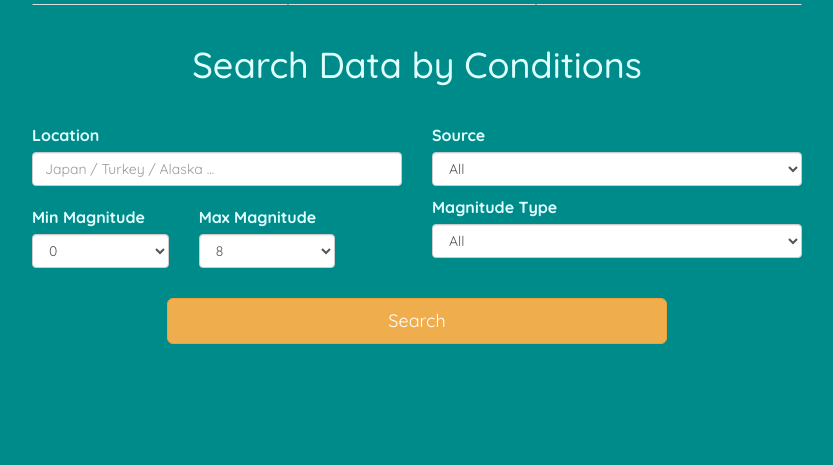
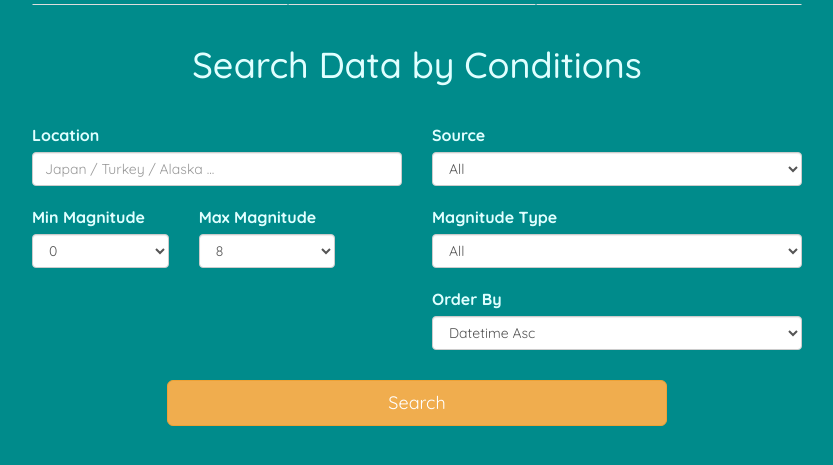
Before and after one commit to azusaw/db-driven-web-app, a Flask app: page /search in a window 1280 px wide. Shown: the part 143-608 px from the top of the page, without its empty margins (223-1056 px from the left). Run offline with Flask 3, Linux system fonts and the light colour scheme; data comes from the database, SQL or seed files in the repository; some libraries are stand-ins or nearby versions.

Commit message:
create order condition for search

```diff
--- a/database.py
+++ b/database.py
@@ -14,8 +14,8 @@ class Database:
         conn.row_factory = sqlite3.Row
         cur = conn.cursor()
 
-        # Create WHERE clause
         if conditions:
+            # Create WHERE clause
             where = "WHERE 1 AND "
             where += ("e.place LIKE '%" + conditions["location"] + "%' AND ") if conditions["location"] else ''
             where += ("e.net = '" + conditions["source"] + "' AND ") if conditions["source"] else ''
@@ -25,6 +25,9 @@ class Database:
 
             # Remove unnecessary "AND " at the tail
             where = where.removesuffix("AND ")
+
+            # Create ORDER BY clause
+            where += (" ORDER BY " + conditions["order"]) if conditions["order"] else ''
 
         cur.execute(
             "SELECT e.time, e.depth, e.mag, e.magType, e.place, s.name " +
--- a/templates/search.html
+++ b/templates/search.html
@@ -15,9 +15,9 @@
             {% endfor %}
         </select>
     </div>
-    <div class="col-sm-6 my-2">
+    <div class="col-sm-6 my-4">
         <div class="row">
-            <div class="col-sm-5 my-2">
+            <div class="col-sm-5">
                 <label for="min-mag">Min Magnitude</label>
                 <select id="min-mag" name="min-mag" class="form-control">
                     {% for i in range(0,8) %}
@@ -25,7 +25,7 @@
                     {% endfor %}
                 </select>
             </div>
-            <div class="col-sm-5 my-2">
+            <div class="col-sm-5">
                 <label for="max-mag">Max Magnitude</label>
                 <select id="max-mag" name="max-mag" class="form-control">
                     {% for i in range(1,9) %}
@@ -35,7 +35,7 @@
             </div>
         </div>
     </div>
-    <div class="col-sm-6 my-2">
+    <div class="col-sm-6 my-4">
         <label for="mag-type">Magnitude Type</label>
         <select id="mag-type" name="mag-type" class="form-control">
             <option value=''>All</option>
@@ -44,8 +44,19 @@
             {% endfor %}
         </select>
     </div>
+    <div class="col-sm-6">
+    </div>
+    <div class="col-sm-6">
+        <label for="order">Order By</label>
+        <select id="order" name="order" class="form-control">
+            <option value='time asc'>Datetime Asc</option>
+            <option value='time desc'>Datetime Desc</option>
+            <option value='mag asc'>Magnitude Asc</option>
+            <option value='mag desc'>Magnitude Desc</option>
+        </select>
+    </div>
     <div class="align-center">
-        <input type="submit" class="btn btn-lg btn-warning my-2" value="Search">
+        <input type="submit" class="btn btn-lg btn-warning my-6" value="Search">
     </div>
 </form>
 {% if rows %}
```
